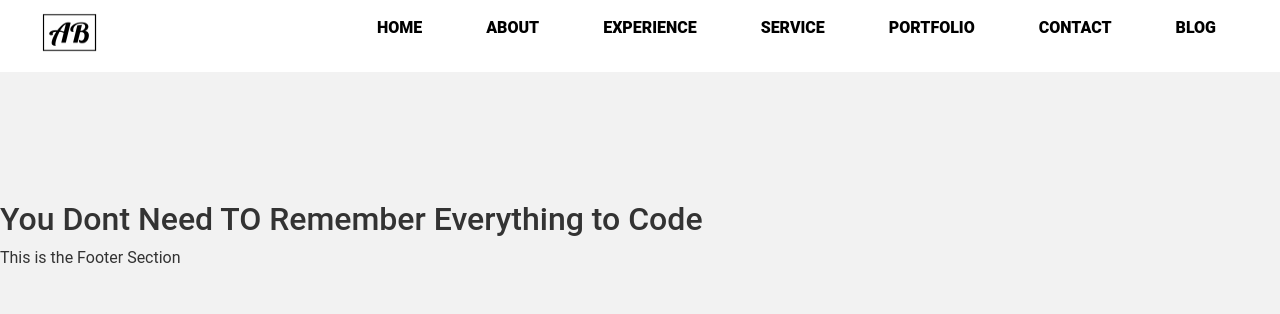
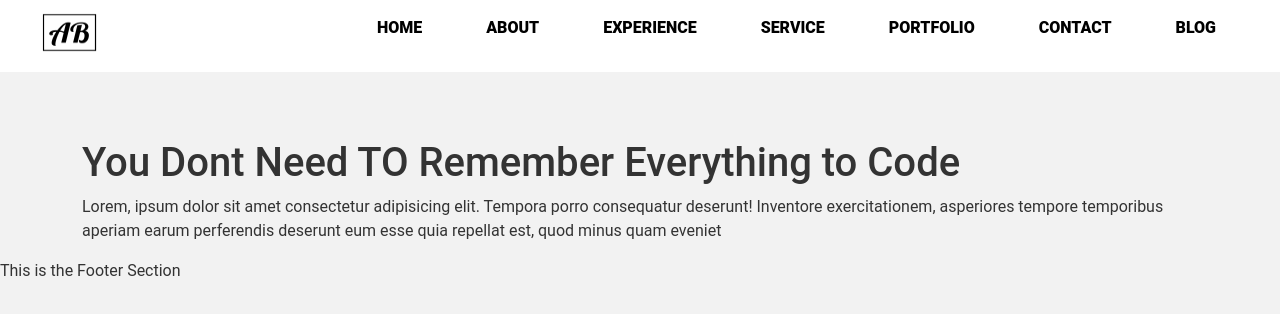
Before and after one commit to abhi886/next-with-styledComponents, a Next.js app: page /blogs/1 in a window 1280 px wide. Shown: the top 314 px of the page. Built offline with nearby package versions, Linux system fonts and the light colour scheme.

Commit message:
Fix Minor errors in Blog

```diff
--- a/pages/blogs/[id].js
+++ b/pages/blogs/[id].js
@@ -1,16 +1,22 @@
 import SingleBlog from "../../src/components/Blogs/singleBlog";
 import { getAllBlogIds, getBlogsData } from "../../src/lib/blog";
+import { Container } from "react-bootstrap";
+
 import styled from "styled-components";
+
+const BlogDiv = styled(Container)`
+  padding-top: 139px;
+`;
 
 const Post = ({ blogData }) => {
   const data = blogData.result;
   console.log(data);
   return (
-    <>
+    <BlogDiv>
       {data.map((d) => (
-        <SingleBlog blog={d}></SingleBlog>
+        <SingleBlog key={d.id} blog={d}></SingleBlog>
       ))}
-    </>
+    </BlogDiv>
   );
 };
 
--- a/pages/index.js
+++ b/pages/index.js
@@ -4,7 +4,7 @@ import Main from "../src/components/Main";
 import { getTwoBlogs } from "../src/lib/blog";
 
 export default function Home(blogs) {
-  console.log(blogs);
+  // console.log(blogs);
   return <Main blog={blogs}></Main>;
 }
 
--- a/src/components/Blogs/blog.jsx
+++ b/src/components/Blogs/blog.jsx
@@ -47,6 +47,7 @@ const BlogDescription = styled.p``;
 const Blog = ({
   blogs: { id, blogTitle, publishedDate, readTime, blogDescription },
 }) => {
+  // console.log(blogs);
   return (
     <BlogContent>
       <BorderBox>
--- a/src/components/Blogs/singleBlog.jsx
+++ b/src/components/Blogs/singleBlog.jsx
@@ -1,18 +1,18 @@
 import React from "react";
 import styled from "styled-components";
 
-const ArticleDiv = styled.article`
-  padding-top: 200px;
+const SingleBlogHeading = styled.h1`
+  //   padding-top: 200px;
 `;
 
-const SingleBlog = ({ blog: { blogTitle } }) => {
+const SingleBlogParagraph = styled.p``;
+
+const SingleBlog = ({ blog: { blogTitle, blogDescription } }) => {
   return (
     <React.Fragment>
       {" "}
-      <ArticleDiv>
-        <h2>{blogTitle}</h2>
-        {/* <p>{blogDescription}</p> */}
-      </ArticleDiv>
+      <SingleBlogHeading>{blogTitle} </SingleBlogHeading>
+      <SingleBlogParagraph>{blogDescription}</SingleBlogParagraph>
     </React.Fragment>
   );
 };
--- a/src/components/Main/index.js
+++ b/src/components/Main/index.js
@@ -29,15 +29,15 @@ const ViewAllButtonDiv = styled.div`
   justify-content: flex-end;
 `;
 // const ViewAllButton = styled(Button)``;
-const Main = ({ blog }) => {
+const Main = ({ blog: { blogs } }) => {
   return (
     <>
       <Header></Header>
       <BlogMain>
         <BlogConatiner>
           <BlogPageHeading>My Latest Blogs</BlogPageHeading>
-          {blog.blogs.map((bl) => (
-            <Blog key={bl.id} blog={bl}></Blog>
+          {blogs.map((bl) => (
+            <Blog key={bl.id} blogs={bl}></Blog>
           ))}
           <ViewAllButtonDiv>
             <Button
```
